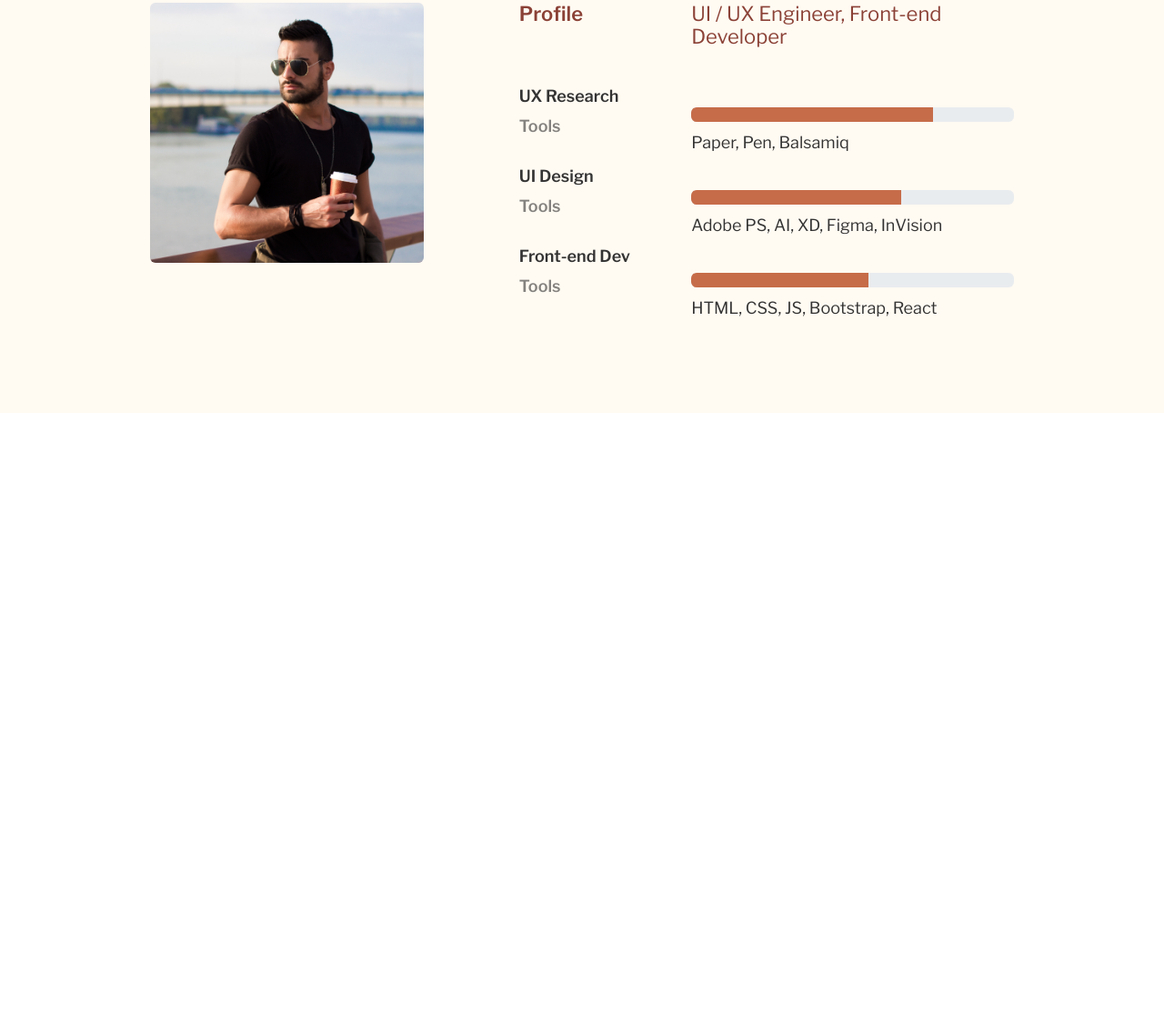
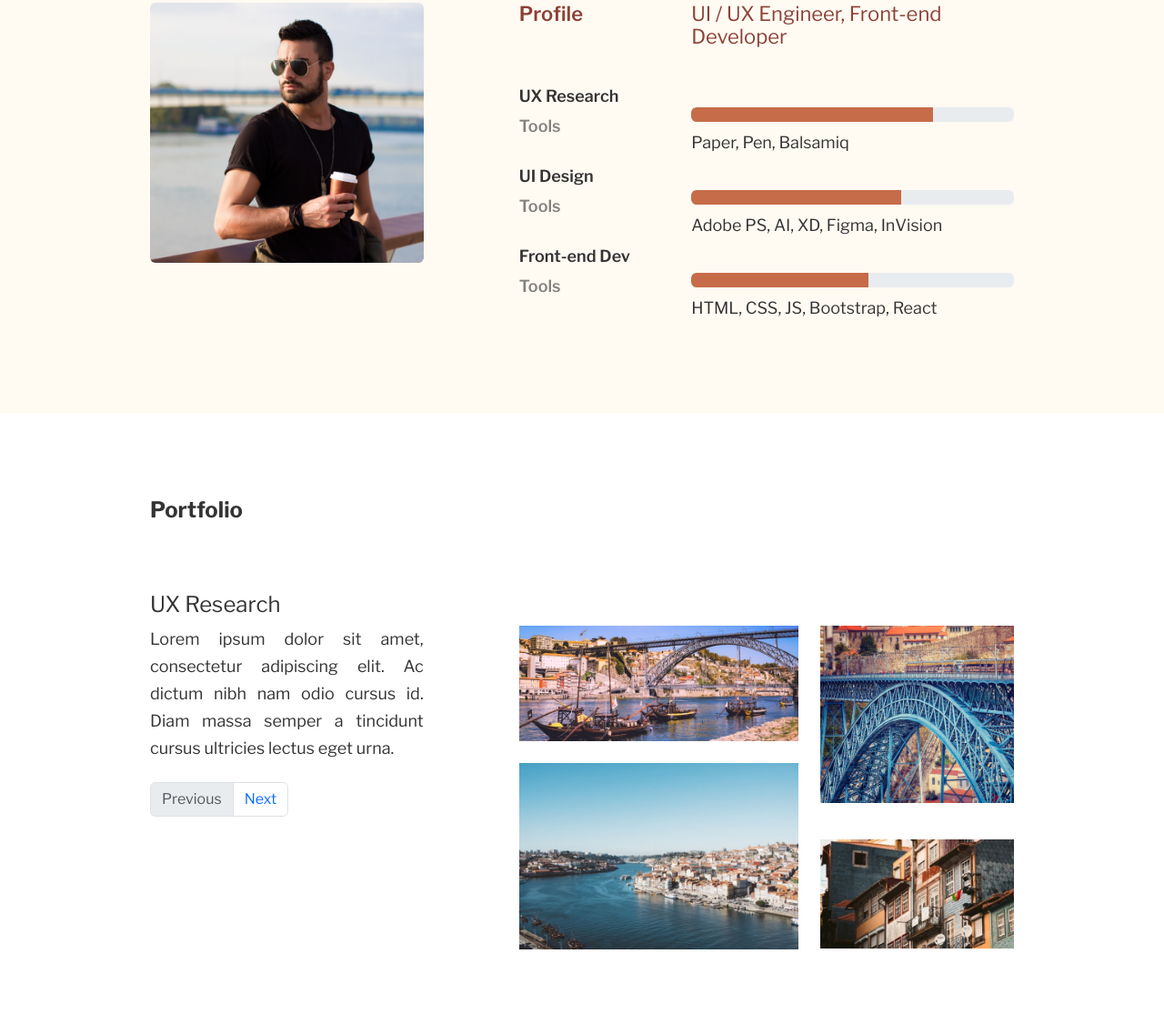
Before and after one commit to tasha201/bootstrap-designer-portfolio, a plain HTML site: page index.html in a window 1280 px wide. Shown: the part 1503-2640 px from the top of the page at 91% size. Before the commit the page ends 1957 px from the top, so only its background shows below. Drawn offline with nearby package versions, Linux system fonts and the light colour scheme.

Commit message:
Adding and styling Portfolio section

```diff
--- a/index.html
+++ b/index.html
@@ -76,7 +76,7 @@
       <h3 class="section-heading">Skills</h3>
       <div class="row">
         <div class="col-4">
-          <img src="images/seyrig.jpeg" class="img-fluid rounded" alt="" />
+          <img src="images/seyrig.jpeg" class="img-fluid rounded" alt="designer's portrait" />
         </div>
         <div class="col-1"></div>
         <div class="col-7">
@@ -94,7 +94,9 @@
             </div>
             <div class="col-8">
               <ul class="skills m-0 p-0">
-                <li class="profile-item">UI / UX Engineer, Front-end Developer</li>
+                <li class="profile-item">
+                  UI / UX Engineer, Front-end Developer
+                </li>
                 <li>
                   <div
                     class="progress"
@@ -150,6 +152,42 @@
       </div>
     </section>
 
+    <section class="container-fluid mx-auto section-settings">
+      <h3 class="section-heading">Portfolio</h3>
+      <h4>UX Research</h4>
+      <div class="row">
+        <div class="col-4">
+          <p class="section-text">
+            Lorem ipsum dolor sit amet, consectetur adipiscing elit. Ac dictum
+            nibh nam odio cursus id. Diam massa semper a tincidunt cursus
+            ultricies lectus eget urna.
+          </p>
+          <nav aria-label="Page navigation example">
+            <ul class="pagination justify-content-start">
+              <li class="page-item disabled">
+                <a class="page-link">Previous</a>
+              </li>
+              <li class="page-item">
+                <a class="page-link" href="#">Next</a>
+              </li>
+            </ul>
+          </nav>
+        </div>
+        <div class="col-1"></div>
+        <div class="col-7">
+          <div class="row">
+            <div class="col-7">
+              <img src="images/portfolio-pic-1.jpg" class="img-fluid mb-4" alt="bridge">
+              <img src="images/portfolio-pic-2.jpg" class="img-fluid" alt="river">
+            </div>
+            <div class="col-5">
+              <img src="images/portfolio-pic-3.jpg" class="img-fluid mb-4" alt="bridge">
+              <img src="images/portfolio-pic-4.jpg" class="img-fluid pt-3" alt="house">
+            </div>
+          </div>
+        </div>
+      </div>
+    </section>
     <script
       src="https://cdn.jsdelivr.net/npm/bootstrap@5.3.1/dist/js/bootstrap.bundle.min.js"
       integrity="sha384-HwwvtgBNo3bZJJLYd8oVXjrBZt8cqVSpeBNS5n7C8IVInixGAoxmnlMuBnhbgrkm"
```
Also changed, not shown: images/portfolio-pic-1.jpg (added), images/portfolio-pic-2.jpg (added), images/portfolio-pic-3.jpg (added), images/portfolio-pic-4.jpg (added).
